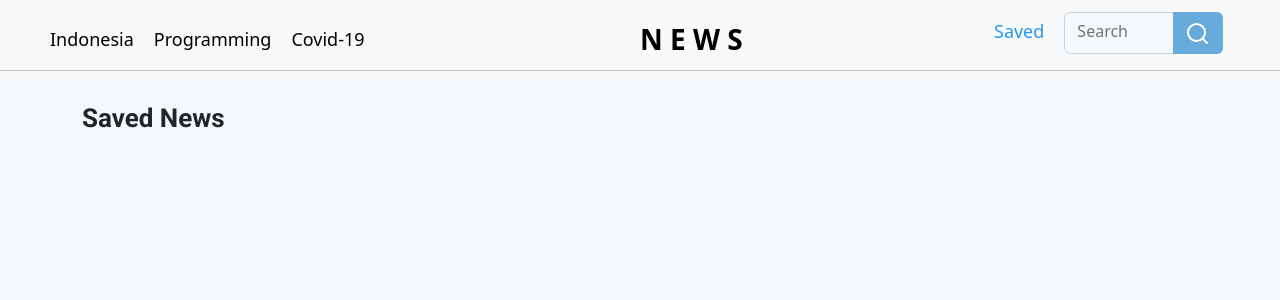
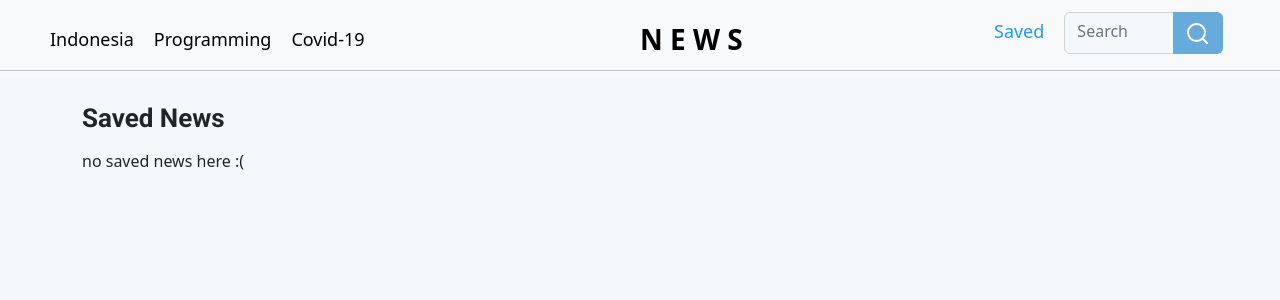
Before and after one commit to RCTN-KS-004-kelompok-4-tugas-1/NewsLetter-Application, a React (Create React App) app: page /saved in a window 1280 px wide. Shown: the top 300 px of the page. Built offline with nearby package versions, Linux system fonts and the light colour scheme.

Commit message:
show message when no news

```diff
--- a/src/pages/Saved/index.jsx
+++ b/src/pages/Saved/index.jsx
@@ -8,11 +8,13 @@ function Saved() {
 
   return (
     <LayoutSection title="Saved News" space="small">
-      {newsList.map((news) => (
-        <Fragment key={news.url}>
-          <CardRecent data={news} />
-        </Fragment>
-      ))}
+      {!newsList.length && <p>no saved news here :(</p>}
+      {!!newsList.length &&
+        newsList.map((news) => (
+          <Fragment key={news.url}>
+            <CardRecent data={news} />
+          </Fragment>
+        ))}
     </LayoutSection>
   );
 }
```
